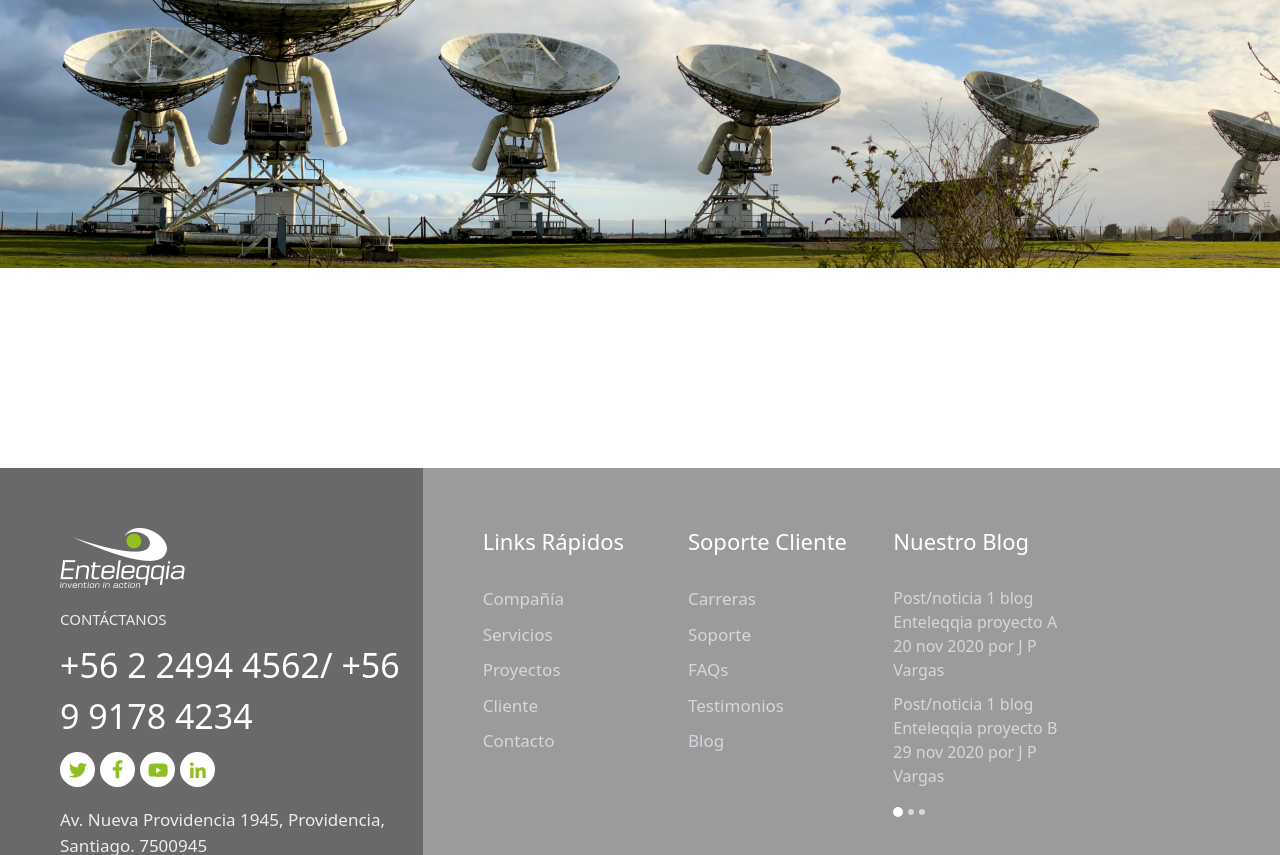
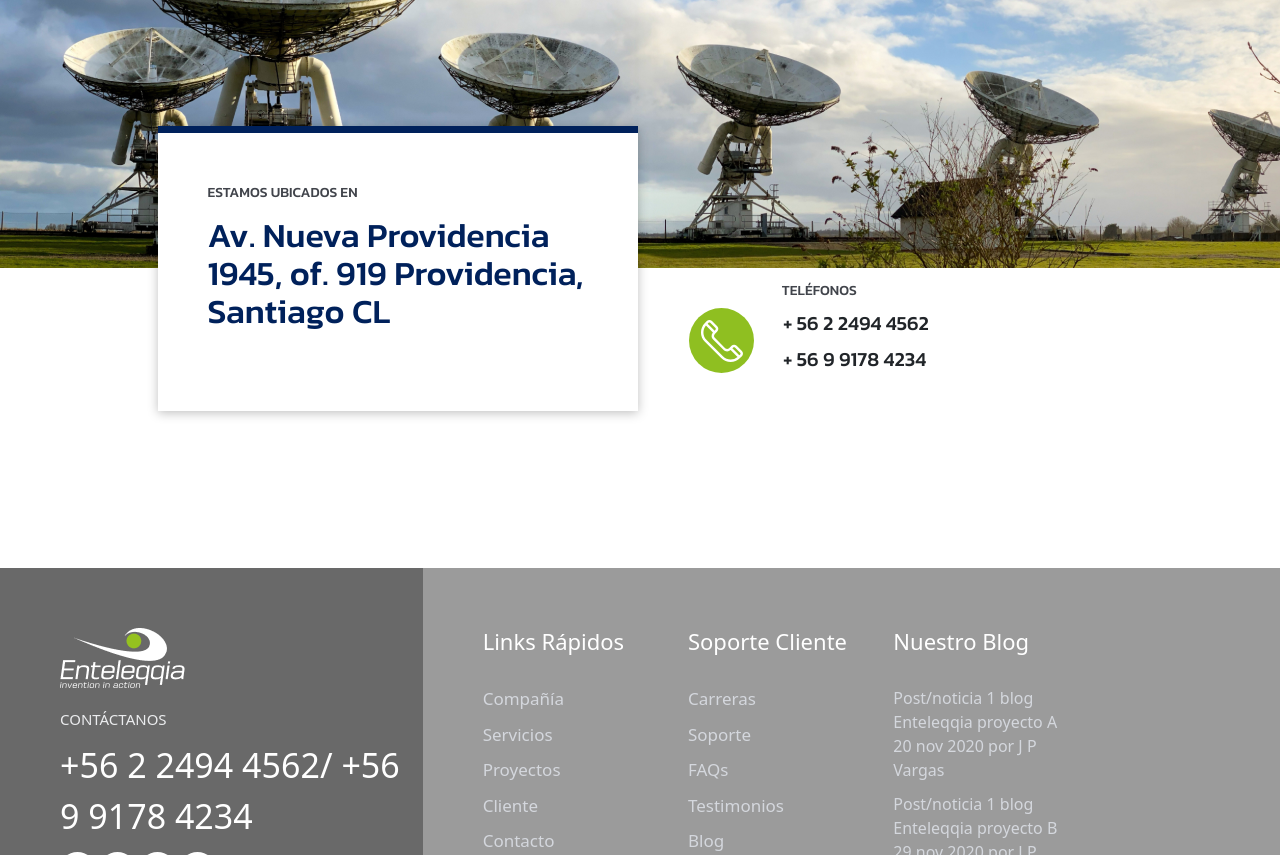
Before and after one commit to Enteleqqia/angular-enteleqqia-frontend-main, an Angular app: page / in a window 1280 px wide. Shown: the part 3120-3975 px from the top of the page. Built offline with nearby package versions, Linux system fonts and the light colour scheme.

Commit message:
feat(): contact component

```diff
--- a/src/app/app.component.html
+++ b/src/app/app.component.html
@@ -209,7 +209,47 @@
   </section>
 
 
-  <section class="full-screen-background"></section>
+  <section class="full-screen-background">
+    <div class="col-lg-12 col-md-12 col-sm-12" style="padding-top: 28%">
+      <div class="row">
+        <div class="col-lg-4 col-md-4 col-sm-12 big-box"><p>Estamos ubicados en</p>
+          <h2>Av. Nueva Providencia 1945, of. 919 Providencia, Santiago CL</h2>
+        </div>
+        <div class="col-lg-4 col-md-4 col-sm-12 small-box-one"><h6>Tel&eacute;fonos</h6>
+          <div class="row">
+            <div class="col-lg-4 col-md-4 col-sm-12">
+                <svg width="65" height="65" viewBox="0 0 65 65" fill="none" xmlns="http://www.w3.org/2000/svg">
+                <rect width="65" height="65" rx="32.5" fill="#8FBF21"/>
+                <path fill-rule="evenodd" clip-rule="evenodd" d="M47.6989 37.7565L52.9203 42.9777C54.3599 44.4172 54.3599 46.7594 52.9203 48.1989L51.0216 50.0975C45.8178 55.301 37.3961 55.3006 32.1928 50.0975L15.8932 33.79C10.7022 28.5993 10.7022 20.1531 15.8934 14.9622L17.796 13.0763C19.2317 11.6406 21.574 11.6406 23.0135 13.08L28.2336 18.2834C29.6882 19.7379 29.6682 22.0729 28.235 23.506L25.8616 25.8792C24.7683 26.9724 24.7685 28.7416 25.8616 29.8347L36.1488 40.1302C37.239 41.22 39.0135 41.2203 40.1041 40.1298L42.4775 37.7565C43.9169 36.3171 46.2594 36.3171 47.6989 37.7565ZM21.2745 14.8217C20.7931 14.3405 20.0125 14.3406 19.5326 14.8204L18.6668 15.6786L25.6242 22.6357L26.4945 21.7655C26.9755 21.2845 26.9755 20.5061 26.4945 20.0251L21.2745 14.8217ZM33.9336 48.3573L17.6339 32.0497C13.6176 28.0336 13.3968 21.7274 16.9549 17.4476L23.8921 24.3845C22.0693 26.4508 22.1453 29.5994 24.1208 31.5748L34.4076 41.8698L34.4079 41.8701C36.3813 43.8435 39.5299 43.9244 41.5988 42.0992L48.5361 49.0362C44.2698 52.588 37.9775 52.4011 33.9336 48.3573ZM50.3097 47.3288L51.18 46.4585C51.6598 45.9788 51.6598 45.198 51.1799 44.7181L45.9585 39.4969C45.4785 39.017 44.6978 39.0171 44.2179 39.4969L43.3478 40.3671L50.3097 47.3288Z" fill="white"/>
+                </svg>
+            </div>
+            <div class="col-lg-8 col-md-8 col-sm-12">
+                <p class="numbers" style="font-size: 20px;">+ 56 2 2494 4562</p>
+                   <p class="numbers" style="margin-top: -10px; font-size: 20px;">+ 56 9 9178 4234</p>
+            </div>
+          </div>
+        </div>
+
+        <div class="col-lg-4 col-md-4 col-sm-12 small-box-two">
+          <h6>Correo</h6>
+            <div class="row">
+                <div class="col-lg-4 col-md-4 col-sm-12">
+                  <svg width="65" height="65" viewBox="0 0 65 65" fill="none" xmlns="http://www.w3.org/2000/svg">
+                  <rect width="65" height="65" rx="32.5" fill="#00215B"/>
+                  <path fill-rule="evenodd" clip-rule="evenodd" d="M10 31.6875C10 20.92 19.8969 12 32.4121 12C44.9551 12 55 20.9401 55 31.6875C55 42.4288 44.962 51.375 32.4121 51.375C29.5045 51.375 26.6874 50.8964 24.0251 49.9513C21.333 52.5344 17.7119 54 13.9551 54C12.7813 54 12.196 52.5826 13.0229 51.7594C15.0007 49.7904 15.7978 46.9345 15.1413 44.2393C11.8231 40.7184 10 36.2744 10 31.6875ZM24.1713 47.2011C26.7636 48.2289 29.5362 48.7675 32.4121 48.7675C43.4132 48.7675 52.3809 41.0958 52.3809 31.6875C52.3809 22.2792 43.4132 14.6075 32.4121 14.6075C21.508 14.6075 12.6191 22.2792 12.6191 31.6875C12.6191 35.6982 14.284 39.5962 17.275 42.6633C17.4268 42.819 17.5376 43.0097 17.5972 43.2185C18.3535 45.8657 18.0359 48.6598 16.7935 51.0301C19.0484 50.4748 21.1185 49.2668 22.7109 47.5344C23.0808 47.1319 23.6622 46.9993 24.1713 47.2011Z" fill="white"/>
+                  <path fill-rule="evenodd" clip-rule="evenodd" d="M18 32C18 29.7944 19.7944 28 22 28C24.2056 28 26 29.7944 26 32C26 34.2056 24.2056 36 22 36C19.7944 36 18 34.2056 18 32ZM20.6667 32C20.6667 32.7352 21.2648 33.3333 22 33.3333C22.7352 33.3333 23.3333 32.7352 23.3333 32C23.3333 31.2648 22.7352 30.6667 22 30.6667C21.2648 30.6667 20.6667 31.2648 20.6667 32Z" fill="white"/>
+                  <path fill-rule="evenodd" clip-rule="evenodd" d="M28 32C28 29.7944 29.7944 28 32 28C34.2056 28 36 29.7944 36 32C36 34.2056 34.2056 36 32 36C29.7944 36 28 34.2056 28 32ZM30.6667 32C30.6667 32.7352 31.2648 33.3333 32 33.3333C32.7352 33.3333 33.3333 32.7352 33.3333 32C33.3333 31.2648 32.7352 30.6667 32 30.6667C31.2648 30.6667 30.6667 31.2648 30.6667 32Z" fill="white"/>
+                  <path fill-rule="evenodd" clip-rule="evenodd" d="M39 32C39 29.7944 40.7944 28 43 28C45.2056 28 47 29.7944 47 32C47 34.2056 45.2056 36 43 36C40.7944 36 39 34.2056 39 32ZM41.6667 32C41.6667 32.7352 42.2648 33.3333 43 33.3333C43.7352 33.3333 44.3333 32.7352 44.3333 32C44.3333 31.2648 43.7352 30.6667 43 30.6667C42.2648 30.6667 41.6667 31.2648 41.6667 32Z" fill="white"/>
+                  </svg>
+                </div>
+              <div class="col-lg-8 col-md-8 col-sm-12">
+                 <p class="numbers" style="font-size: 20px;">contacto@enteleqqia.com</p>
+              </div>
+            </div>
+          </div>
+      </div>
+    </div>
+  </section>
 
 
 
--- a/src/app/app.component.scss
+++ b/src/app/app.component.scss
@@ -1,3 +1,5 @@
+$white-color: #ffffff;
+
 section{
     margin-top: 0;
 }
@@ -143,6 +145,99 @@ flex-grow: 0;
   .full-screen-background {
     max-width: 100%;
     height: 500px;
-    margin-bottom: 200px;
+    margin-bottom: 300px;
     background-image: url('../assets/img/antena.png');
   }
+
+  .floating-box {
+    width: 480px;
+    height: 285px;
+    left: 370px;
+    top: 467px;
+    margin-left: 18%;
+  }
+
+.big-box {
+  background-color: $white-color;
+    box-shadow: 0px 2px 10px rgba(0,0,0,0.25);
+    width: 480px;
+    height: 285px;
+    left: 370px;
+    top: 467px;
+  margin-left: 13%;
+  border-top: 7px solid #00215B;
+  padding-left: 50px;
+  padding-top: 4%;
+  padding-right: 3%;
+
+  p{
+    /* Paragraph Lite */
+
+    font-family: 'Kanit', sans-serif;
+    font-style: normal;
+    font-weight: 300;
+    font-size: 14px;
+    line-height: 15px;
+    /* identical to box height, or 107% */
+
+    text-transform: uppercase;
+
+    color: #41444B;
+  }
+  h2 {
+    font-family: 'Kanit', sans-serif;
+    font-style: normal;
+    font-weight: 500;
+    font-size: 34px;
+    line-height: 38px;
+    color: #00215B;
+  }
+
+  }
+
+.small-box-one {
+  margin-top:12%;
+  margin-left: 3%;
+  width: 283px;
+  height: 87px;
+  left: 910px;
+  top: 634px;
+  font-family: 'Kanit', sans-serif;
+  font-style: normal;
+
+   numbers{
+    /* identical to box height, or 118% */
+    color: #16213E;
+  }
+  h6{
+    font-size: 14px;
+    /* identical to box height, or 107% */
+    text-transform: uppercase;
+    color: #41444B;
+    padding-left:36%;
+  }
+}
+
+.small-box-two {
+  margin-top:12%;
+  width: 354px;
+  height: 87px;
+  left: 1220px;
+  top: 634px;
+  margin-left: 1%;
+  font-family: 'Kanit', sans-serif;
+  font-style: normal;
+  p{
+    margin-left: -15%;
+    margin-top: 5%;
+    color: #16213E;
+  }
+  h6{
+    padding-left:26%;
+    font-size: 14px;
+/* identical to box height, or 107% */
+    text-transform: uppercase;
+    color: #41444B;
+
+  }
+}
```
